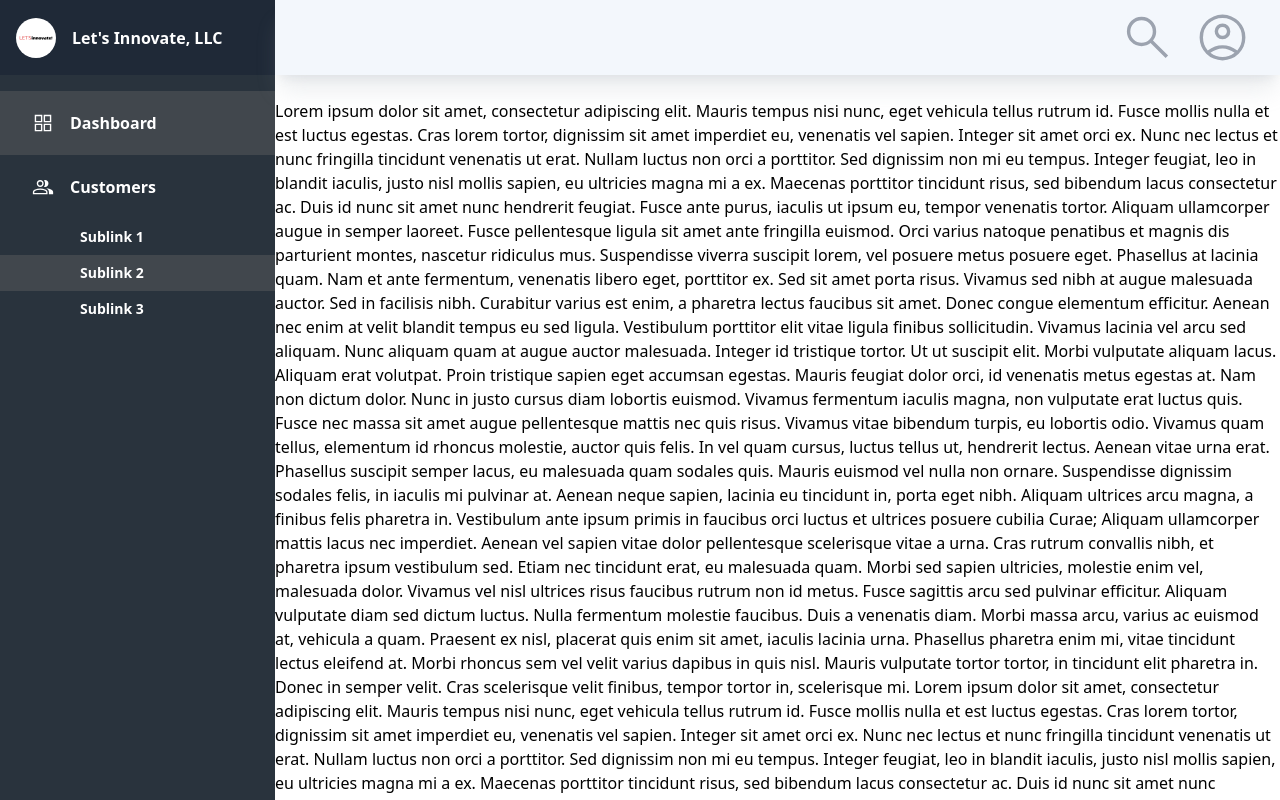
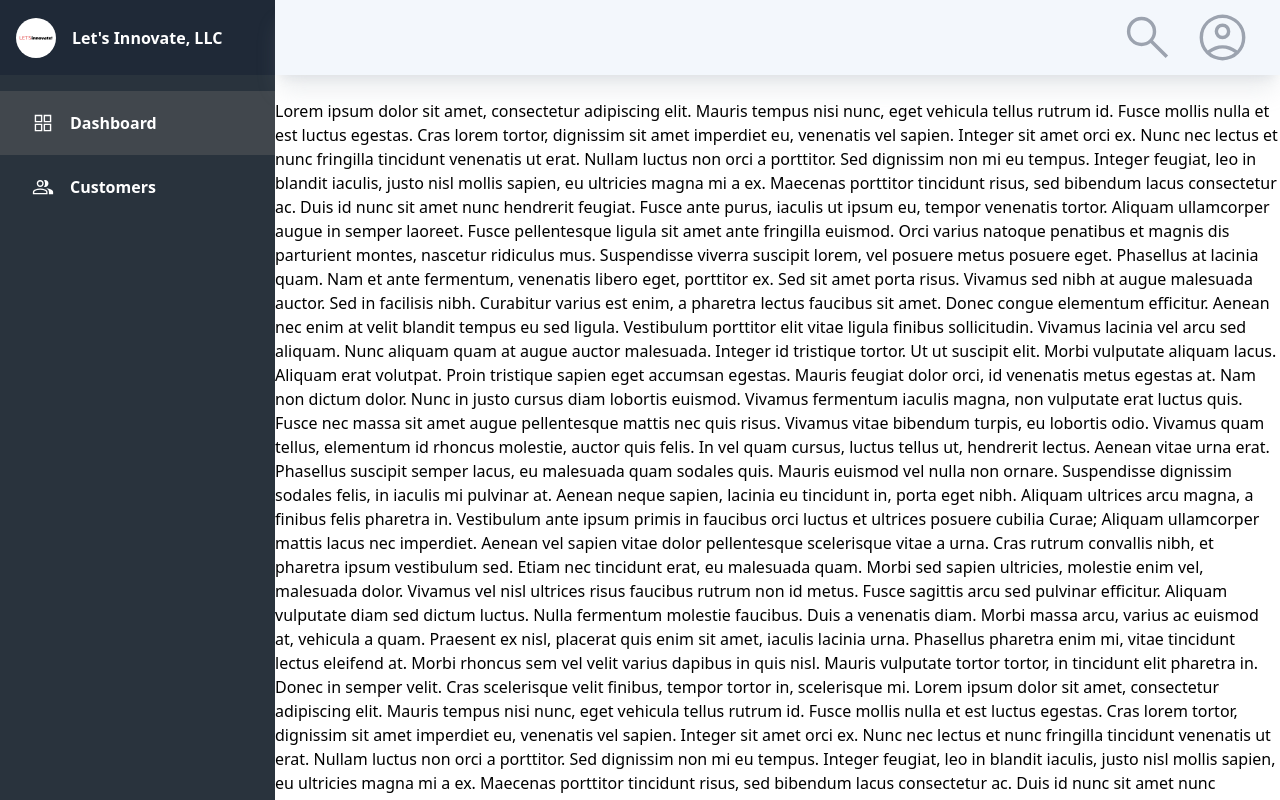
Before and after one commit to NathanBate/admin-dashboard-vue3, a Vue app: page / in a window 1280 px wide. Built offline with nearby package versions, Linux system fonts and the light colour scheme.

Commit message:
Feature: make submenu items visible only if parent is active

```diff
--- a/src/components/MenuItem.vue
+++ b/src/components/MenuItem.vue
@@ -1,5 +1,5 @@
 <template>
-  <a :href="itemLink">
+  <a v-show="(parentActive && !topLevel) || (topLevel)" :href="itemLink">
     <div :class="{ 'bg-[#41474D]': linkActive, 'top-level': topLevel, 'second-level': !topLevel}">
       <div v-show="topLevel" class="w-[22px] h-[22px]">
         <slot name="icon">
@@ -36,6 +36,10 @@
     topLevel: {
       type: Boolean,
       default: true
+    },
+    parentActive: {
+      type: Boolean,
+      default: false
     }
   }
 }
```
